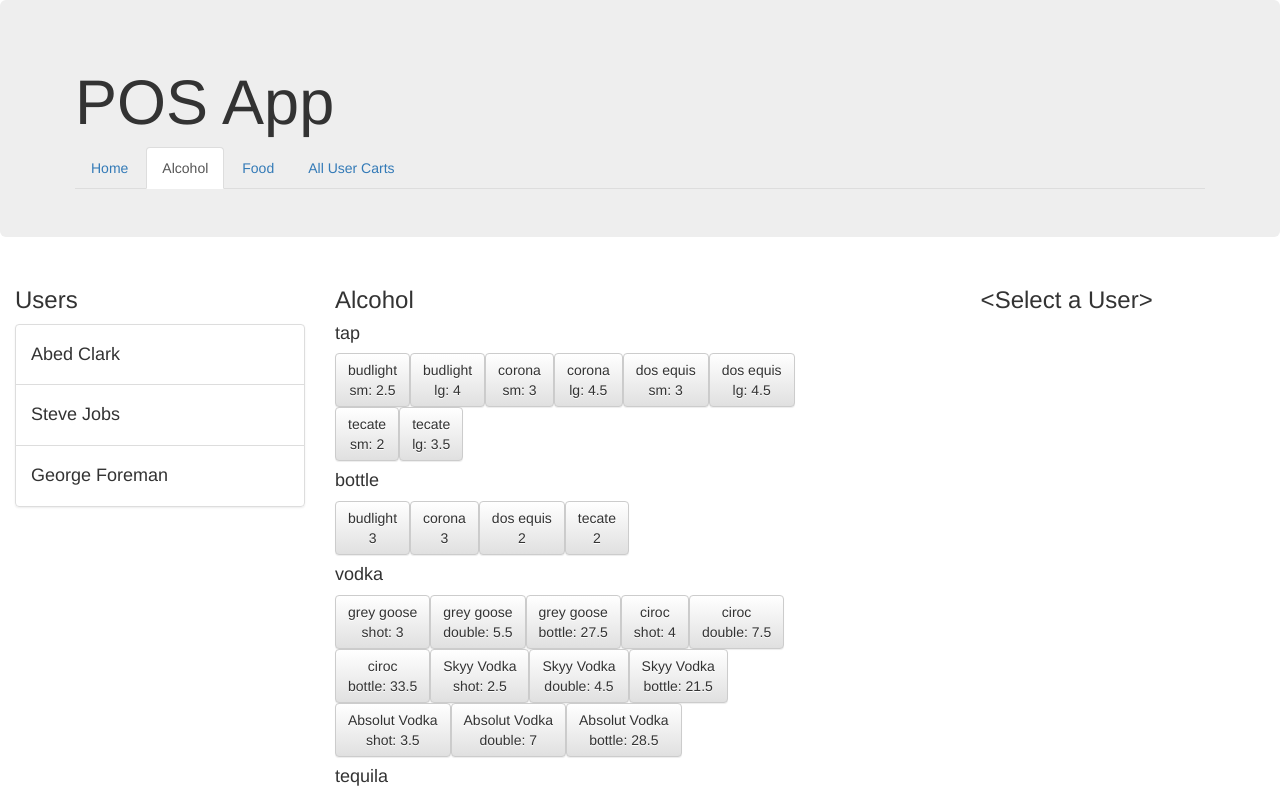
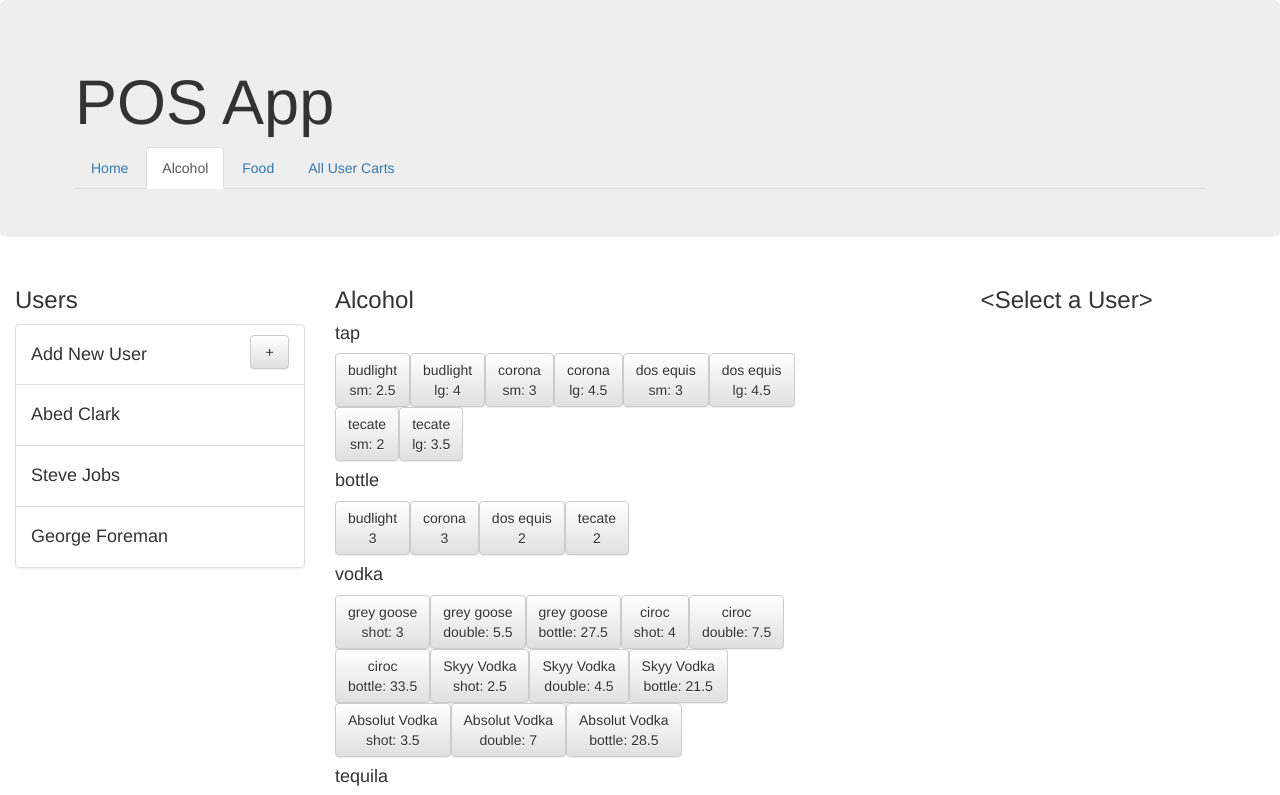
Before and after one commit to blaynem/pos-app, a React (Create React App) app: page / in a window 1280 px wide. Shown: the top 795 px of the page. Built offline with nearby package versions, Linux system fonts and the light colour scheme.

Commit message:
started add user funct

```diff
--- a/src/components/user_select.js
+++ b/src/components/user_select.js
@@ -24,6 +24,10 @@ class UserSelect extends Component {
 		return (
 			<div>
 				<ul className="list-group">
+					<li className="list-group-item">
+						<h4 style={{display:"inline-block"}}>Add New User</h4>
+						<button style={{width:"15%"}} className="btn btn-default pull-right" onClick={() => alert("this don't work yet fam, soon tho.")}>+</button>
+					</li>
 					{this.renderUsers()}
 				</ul>
 			</div>
```
Also changed, not shown: src/components/add_user_funct.js (added, +11 -0 lines), 1 other file (tests, documents, lock files or other folders).
